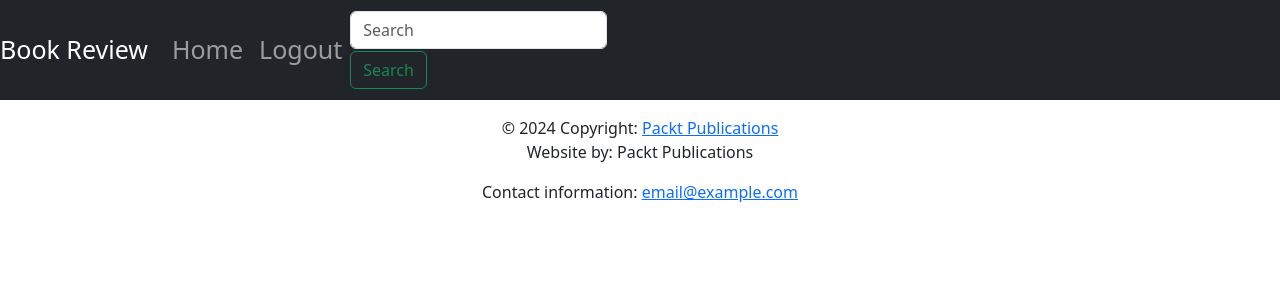
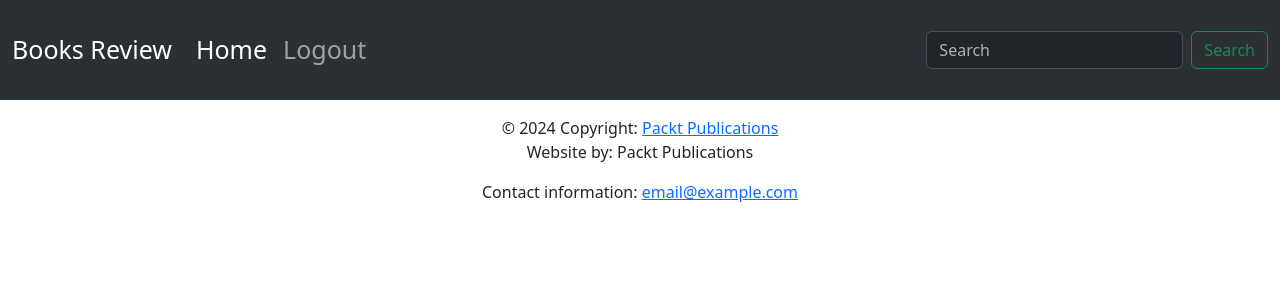
Before and after one commit to natcobbinah/Bookr_Django, a Django app: page /books/ in a window 1280 px wide. Shown: the top 300 px of the page. Run offline with Django 5.2, Linux system fonts and the light colour scheme; data that the repository does not hold is empty; parts of the project's set-up code (start-up, migrations or seed data) failed here and were passed over.

Commit message:
homepage navbar edited

```diff
--- a/templates/base.html
+++ b/templates/base.html
@@ -17,25 +17,27 @@
 </head>
 
 <body>
-    <nav class="navbar navbar-expand-sm navbar-dark bg-dark sticky-top">
-        <a class="navbar-brand" href="/">Book Review</a>
-        <button class="navbar-toggler" type="button" data-toggle="collapse" data-target="#navbarSupportedContent"
-            aria-controls="navbarSupportedContent" aria-expanded="false" aria-label="Toggle navigation">
+    <nav class="navbar navbar-expand-lg bg-body-tertiary" data-bs-theme="dark">
+        <div class="container-fluid">
+            <button class="navbar-toggler" type="button" data-bs-toggle="collapse" data-bs-target="#navbarTogglerDemo01"
+                aria-controls="navbarTogglerDemo01" aria-expanded="false" aria-label="Toggle navigation">
                 <span class="navbar-toggler-icon"></span>
             </button>
-        <div class="collapse navbar-collapse" id="navbarSupportedContent">
-            <ul class="navbar-nav mr-auto">
-                <li class="nav-item active">
-                    <a class="nav-link" href="/books/">Home <span class="sr-only">(current)</span></a>
+            <div class="collapse navbar-collapse" id="navbarTogglerDemo01">
+                <a class="navbar-brand" href="#">Books Review</a>
+                <ul class="navbar-nav me-auto mb-2 mb-lg-0">
+                    <li class="nav-item">
+                        <a class="nav-link active" aria-current="page" href="/books/">Home</a>
                     </li>
                     <li class="nav-item">
                         <a class="nav-link" href="#">Logout</a>
                     </li>
                 </ul>
-            <form class="form-inline my-2 my-lg-0">
-                <input class="form-control mr-sm-2" type="search" placeholder="Search" aria-label="Search">
-                <button class="btn btn-outline-success my-2 my-sm-0" type="submit">Search</button>
+                <form class="d-flex" role="search">
+                    <input class="form-control me-2" type="search" placeholder="Search" aria-label="Search">
+                    <button class="btn btn-outline-success" type="submit">Search</button>
                 </form>
+            </div>
         </div>
     </nav>
 
```
Lines whose indentation alone changed are shown as unchanged.
